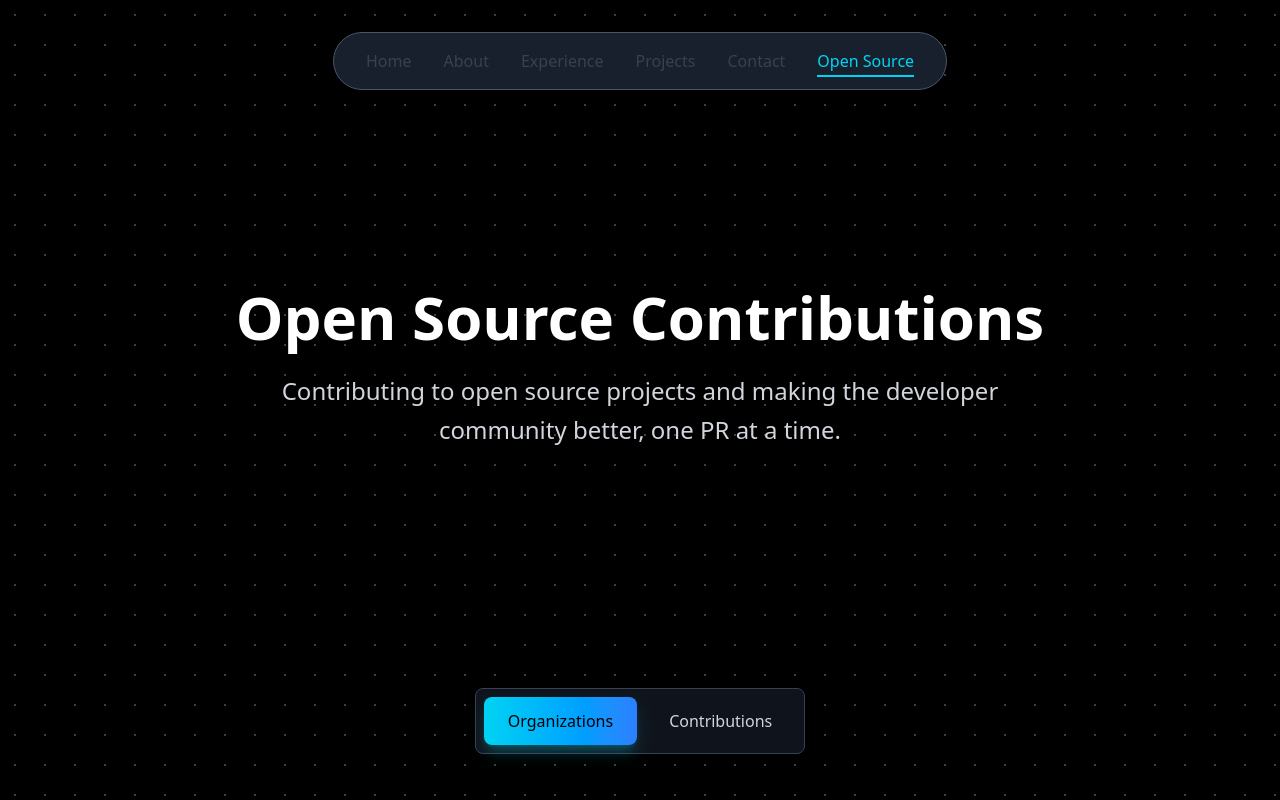
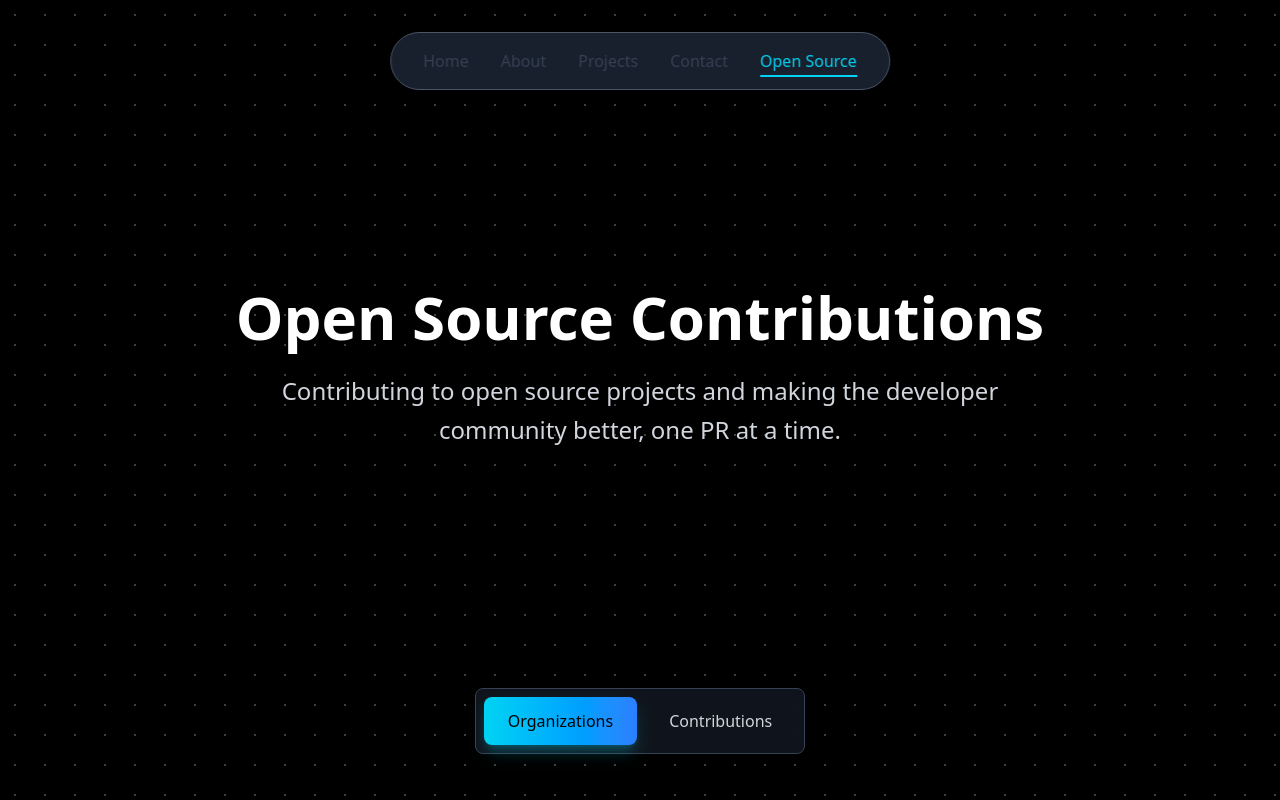
Before and after one commit to jnvreddy/Portfolio, a React (Vite) app: page /opensource in a window 1280 px wide. Shown: the top 800 px of the page. Built offline with nearby package versions, Linux system fonts and the light colour scheme.

Commit message:
removed experience section

```diff
--- a/src/components/Header.tsx
+++ b/src/components/Header.tsx
@@ -33,7 +33,7 @@ const Header: React.FC = () => {
     }
 
     const handleScroll = () => {
-      const sections = ['home', 'about', 'experience', 'projects', 'contact'];
+      const sections = ['home', 'about', 'projects', 'contact'];
       const scrollPosition = window.scrollY + 200; // Offset for header
 
       for (let i = sections.length - 1; i >= 0; i--) {
@@ -47,7 +47,7 @@ const Header: React.FC = () => {
 
     if (location.hash) {
       const hash = location.hash.substring(1);
-      if (['home', 'about', 'experience', 'projects', 'contact'].includes(hash)) {
+      if (['home', 'about', 'projects', 'contact'].includes(hash)) {
         setTimeout(() => {
           const element = document.getElementById(hash);
           if (element) {
@@ -106,15 +106,6 @@ const Header: React.FC = () => {
             }`}></span>
         </a>
         <a
-          href="#experience"
-          onClick={(e) => handleSectionClick(e, 'experience')}
-          className={getLinkClassName('/', 'experience')}
-        >
-          Experience
-          <span className={`absolute -bottom-1 left-0 h-0.5 bg-cyan-400 transition-all duration-300 ${activeSection === 'experience' ? 'w-full' : 'w-0 group-hover:w-full'
-            }`}></span>
-        </a>
-        <a
           href="#projects"
           onClick={(e) => handleSectionClick(e, 'projects')}
           className={getLinkClassName('/', 'projects')}
--- a/src/pages/Home.tsx
+++ b/src/pages/Home.tsx
@@ -2,7 +2,6 @@ import React from 'react';
 import Header from '../components/Header';
 import Hero from '../components/Hero';
 import About from '../components/About';
-import Experience from '../components/Experience';
 import Projects from '../components/Projects';
 import Footer from '../components/Footer';
 
@@ -12,7 +11,6 @@ const Home: React.FC = () => {
             <Header />
             <Hero />
             <About />
-            <Experience />
             <Projects />
             <Footer />
         </div>
```
